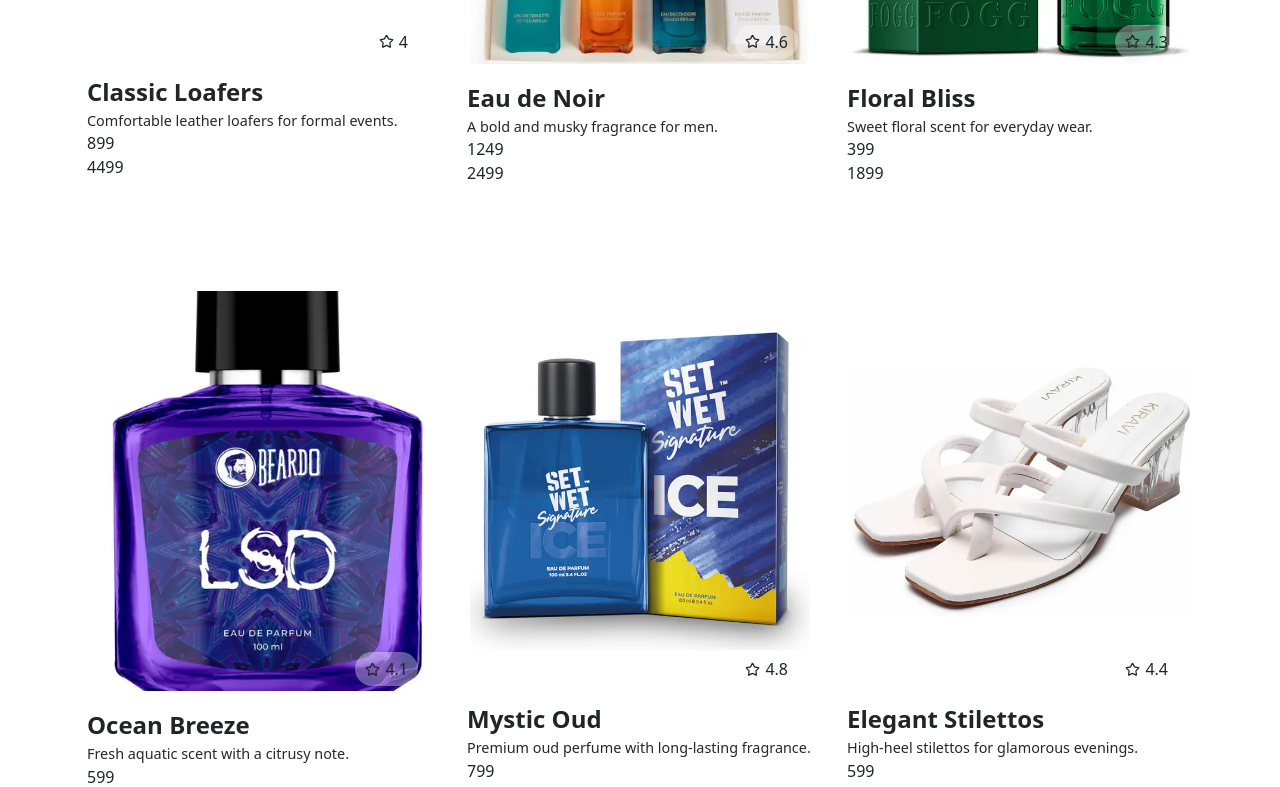
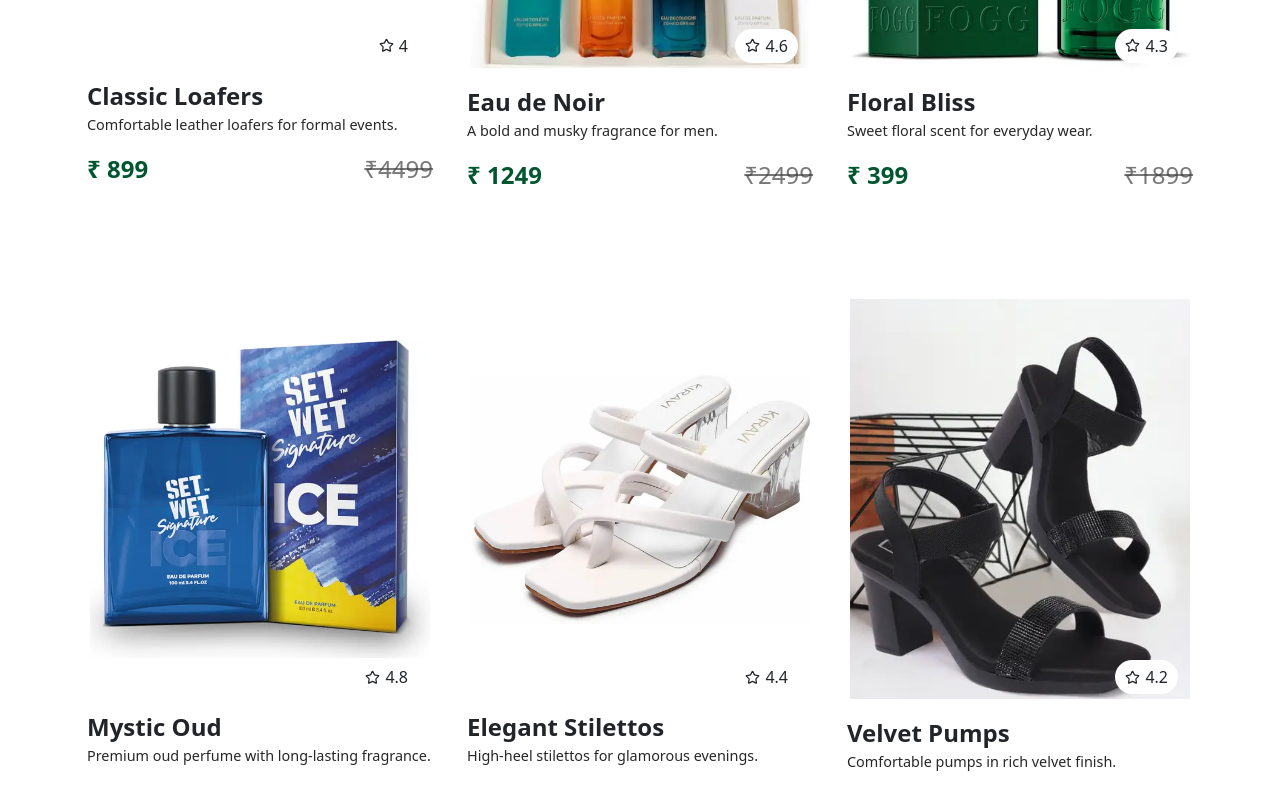
Before and after one commit to theajthakur/e-commerce, a React (Vite) app: page / in a window 1280 px wide. Shown: the part 1640-2427 px from the top of the page. Built offline with nearby package versions, Linux system fonts and the light colour scheme; a web font is replaced by a local one.

Commit message:
Search Functionality with Routers

```diff
--- a/package.json
+++ b/package.json
@@ -15,7 +15,8 @@
     "lucide-react": "^0.507.0",
     "react": "^19.0.0",
     "react-dom": "^19.0.0",
-    "react-router": "^7.5.3"
+    "react-router": "^7.6.0",
+    "react-router-dom": "^7.6.0"
   },
   "devDependencies": {
     "@eslint/js": "^9.22.0",
--- a/src/App.jsx
+++ b/src/App.jsx
@@ -1,3 +1,4 @@
+import { BrowserRouter as Router, Routes, Route } from "react-router-dom";
 import React, { useEffect, useState } from "react";
 import Navbar from "./components/Navbar";
 import "bootstrap/dist/css/bootstrap.min.css";
@@ -8,6 +9,7 @@
 
 export default function App() {
   const [cart, setCart] = useState([]);
+
   useEffect(() => {
     try {
       const cartItems = localStorage.getItem("treshop_cart") || "[]";
@@ -18,11 +20,20 @@
     }
   }, []);
 
-  return (
-    <div>
-      <Navbar cart={cart} />
+  const HomePage = () => (
+    <>
       <Carousel />
       <Products />
-    </div>
+    </>
+  );
+
+  return (
+    <Router>
+      <Navbar cart={cart} />
+      <Routes>
+        <Route path="/" element={<HomePage />} />
+        <Route path="/search/:product" element={<Products />} />
+      </Routes>
+    </Router>
   );
 }
--- a/src/components/Navbar.jsx
+++ b/src/components/Navbar.jsx
@@ -2,9 +2,12 @@
 import Cart from "../assets/Cart";
 import "../style/Navbar.css";
 import { CrossIcon, Search, X } from "lucide-react";
+import { useNavigate } from "react-router";
 
 function Navbar({ cart }) {
   const [searchVisibility, setSearchVisibility] = useState(false);
+  const [searchTerm, setSearchTerm] = useState("");
+  const navigate = useNavigate();
   const productNames = [
     "Leather Jacket",
     "Denim Jeans",
@@ -28,7 +31,20 @@
   const navOptions = [
     {
       component: searchVisibility ? (
-        <input className="search-form-input" placeholder={placeholder} />
+        <input
+          className="search-form-input"
+          value={searchTerm}
+          onChange={(e) => {
+            setSearchTerm(e.target.value);
+          }}
+          placeholder={placeholder}
+          onKeyDown={(e) => {
+            if (e.key === "Enter") {
+              if (!searchTerm) return;
+              navigate(`/search/${searchTerm}`);
+            }
+          }}
+        />
       ) : (
         ""
       ),
@@ -57,7 +73,7 @@
   return (
     <nav className="navbar navbar-expand navbar-dark bg-dark">
       <div className="container">
-        <a className="navbar-brand" href="#">
+        <a className="navbar-brand" href="/">
           <div className="logo-animate">
             <img src="/assets/images/logo.svg" />
             <span>Treshop</span>
--- a/src/components/Products.jsx
+++ b/src/components/Products.jsx
@@ -1,7 +1,8 @@
 import { Star } from "lucide-react";
-import React, { useState } from "react";
+import React, { useEffect, useState } from "react";
 import "../style/products.css";
-export default function Products({ type = "home", search = "" }) {
+import { useParams } from "react-router";
+export default function Products() {
   const products = [
     {
       name: "AirMax Runner",
@@ -56,15 +57,6 @@
       thumbnail: "perfume_2.jpg",
       originalPrice: 1899,
       offeredPrice: 399,
-    },
-    {
-      name: "Ocean Breeze",
-      description: "Fresh aquatic scent with a citrusy note.",
-      rating: 4.1,
-      category: "perfume",
-      thumbnail: "perfume_3.jpg",
-      originalPrice: 2999,
-      offeredPrice: 599,
     },
     {
       name: "Mystic Oud",
@@ -148,13 +140,27 @@
       offeredPrice: 1649,
     },
   ];
+  const { product } = useParams();
   const [selectedProducts, setSelectedProducts] = useState(products);
+  useEffect(() => {
+    if (product) {
+      setSelectedProducts((prev) =>
+        prev.filter(
+          (sp) => sp.name.match(product) || sp.description.match(product)
+        )
+      );
+    }
+  }, []);
   return (
     <div className="product-container">
       <div className="product-inner container">
         <div className="row">
-          {selectedProducts.map((product) => (
-            <div className="product-unit col-11 col-sm-6 col-lg-4 my-5">
+          {selectedProducts.map((product, index) => (
+            <div
+              className="product-unit col-11 col-sm-6 col-lg-4 my-5"
+              key={index}
+            >
+              <div className="product-unit-inner">
                 <div className="p-2 product-thumbnail">
                   <img
                     className="thumbnail"
@@ -171,8 +177,13 @@
                   <div className="title">{product.name}</div>
                   <div className="description">{product.description}</div>
                   <div className="product-pricing">
-                  <div className="offered-price"> {product.offeredPrice}</div>
-                  <div className="original-price">{product.originalPrice}</div>
+                    <div className="offered-price">
+                      ₹ {product.offeredPrice}
+                    </div>
+                    <div className="original-price">
+                      ₹{product.originalPrice}
+                    </div>
+                  </div>
                 </div>
               </div>
             </div>
--- a/src/style/products.css
+++ b/src/style/products.css
@@ -1,5 +1,7 @@
 .product-unit .product-thumbnail img.thumbnail {
   width: 100%;
+  transition: 0.3s;
+  transform: scale(1) rotate(0deg);
 }
 
 .product-unit .product-thumbnail {
@@ -8,6 +10,7 @@
   overflow: hidden;
   display: inline-flex;
   align-items: center;
+  width: 100%;
 }
 
 .product-unit .product-thumbnail .product-rating {
@@ -15,8 +18,10 @@
   bottom: 5px;
   right: 20px;
   padding: 5px 10px;
-  background: #ffffff57;
+  background: #fff;
   border-radius: 20px;
+  cursor: pointer;
+  transition: 0.2s;
 }
 
 .product-unit .product-thumbnail .product-rating .star-icon {
@@ -41,3 +46,48 @@
   max-height: 100px;
   overflow: hidden;
 }
+
+.product-pricing {
+  display: inline-flex;
+  font-size: 1.5rem;
+  color: #414141b5;
+  width: 100%;
+  margin-top: 1rem;
+}
+
+.product-pricing .original-price {
+  margin-left: auto;
+  text-decoration: line-through;
+}
+
+.product-pricing .offered-price {
+  font-weight: 700;
+  color: #00572f;
+}
+
+.product-unit .product-thumbnail .product-rating:hover {
+  background-color: #000;
+  color: white;
+}
+
+.product-unit-inner {
+  box-shadow: 0 0 0 0 rgba(0, 0, 0, 0.13);
+  transition: 0.2s;
+}
+
+.product-unit-inner:hover {
+  box-shadow: 5px 0 10px 0 rgba(0, 0, 0, 0.13);
+}
+
+.product-unit-inner:hover .product-thumbnail img.thumbnail {
+  transform: scale(1.1) rotate(0deg);
+}
+
+.product-unit .product-detail .title {
+  transition: 0.2s;
+  cursor: pointer;
+}
+
+.product-unit .product-detail .title:hover {
+  color: #00b6ff;
+}
```
Lines whose indentation alone changed are shown as unchanged.
